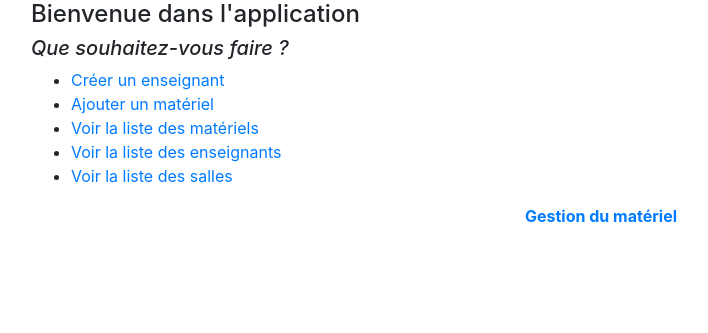
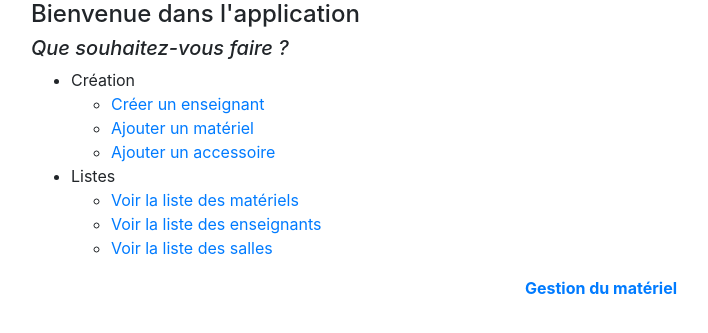
Before and after one commit to Val-Nost/gestionMateriel, a Django app: page / in a window 1280 px wide. Shown: the part 42-375 px from the top of the page, without its empty margins (39-747 px from the left). Run offline with Django 5.2, Linux system fonts and the light colour scheme; some libraries are stand-ins or nearby versions.

Commit message:
Rework_Index
Séparation de la création et listage

```diff
--- a/templates/index.html
+++ b/templates/index.html
@@ -12,11 +12,21 @@
         </div>
         <div class="row">
             <ul>
-                <li><a href="/enseignant/creer">Créer un enseignant</a></li>
-                <li><a href="/materiel/creer">Ajouter un matériel</a></li>
-                <li><a href="/materiel">Voir la liste des matériels</a></li>
-                <li><a href="/enseignant">Voir la liste des enseignants</a></li>
-                <li><a href="/salle">Voir la liste des salles</a></li>
+                <li>Création
+                    <ul>
+                        <li><a href="/enseignant/creer">Créer un enseignant</a></li>
+                        <li><a href="/materiel/creer">Ajouter un matériel</a></li>
+                        <li><a href="/accessoire/creer">Ajouter un accessoire</a></li>
+                    </ul>
+                </li>
+                <li>Listes
+                    <ul>
+                        <li><a href="/materiel">Voir la liste des matériels</a></li>
+                        <li><a href="/enseignant">Voir la liste des enseignants</a></li>
+                        <li><a href="/salle">Voir la liste des salles</a></li>
+                    </ul>
+                </li>
+
             </ul>
         </div>
 
```
